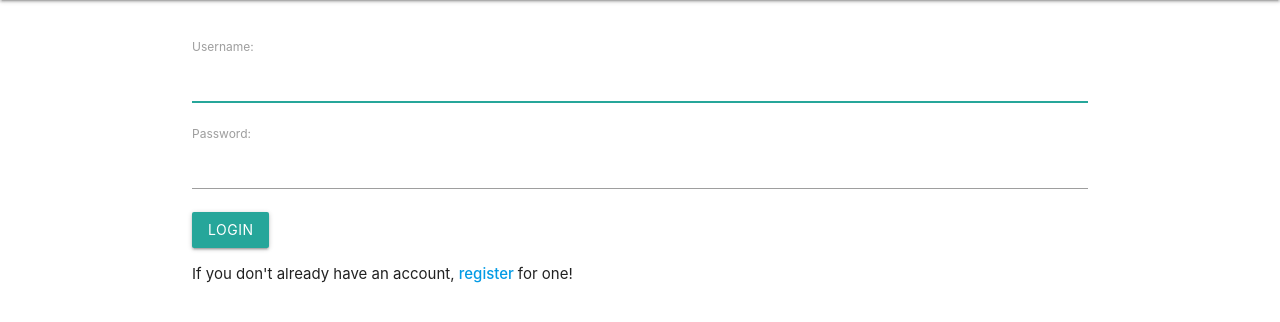
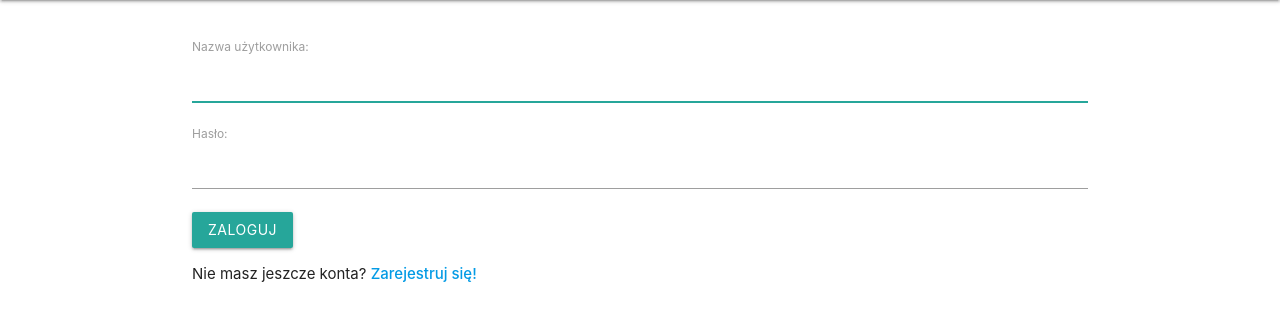
Before and after one commit to IvanNovgorodtsev/Fiszkers, a Django app: page /login/ in a window 1280 px wide. Shown: the part 64-386 px from the top of the page. Run offline with Django 3.2, Linux system fonts and the light colour scheme.

Commit message:
Zmiana na język polski

```diff
--- a/LLA/main/templates/main/login.html
+++ b/LLA/main/templates/main/login.html
@@ -2,11 +2,15 @@
 
 {% block content %}
 	<form method="POST">
-		{% csrf_token %}
-		{{form.as_p}}
-
-		<button class="btn" type="submit">Login</button>
+		<input type="hidden" name="csrfmiddlewaretoken" value="z4MyFbTXMxgfoDVt8Ml1TyKf3QsDIeDpdQo87ElzLa6oUyDWhsU8ogdVtJwlryMk">
+		<p><label for="id_username">Nazwa użytkownika:</label>
+            <input type="text" name="username" autofocus required id="id_username">
+        </p>
+        <p><label for="id_password">Hasło:</label>
+            <input type="password" name="password" required id="id_password">
+        </p>
+		<button class="btn" type="submit">Zaloguj</button>
 	</form>
 
-	If you don't already have an account, <a href='/register'><strong>register </strong></a> for one!
+	Nie masz jeszcze konta? <a href='/register'><strong>Zarejestruj się! </strong></a>
 {% endblock %}
--- a/LLA/main/templates/main/register.html
+++ b/LLA/main/templates/main/register.html
@@ -3,7 +3,7 @@
 {% block content %}
 	<form method="POST">
 		<input type="hidden" name="csrfmiddlewaretoken" value="FreaprDQlj6ymgxl37aIpi5JZIhv2Rg1jdQKRU5skWWHSbfOcNJPU0yppBldLbpW">
-		<p><label for="id_username">Login:</label>
+		<p><label for="id_username">Nazwa użytkownika:</label>
             <input type="text" name="username" maxlength="150" autofocus required id="id_username">
         </p>
         <p><label for="id_email">Email:</label>
```
